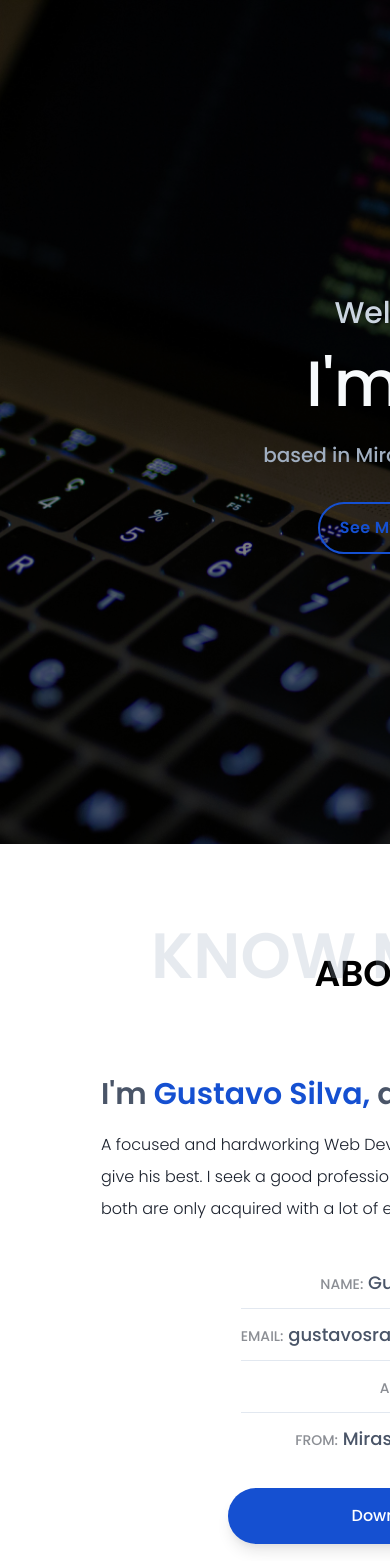
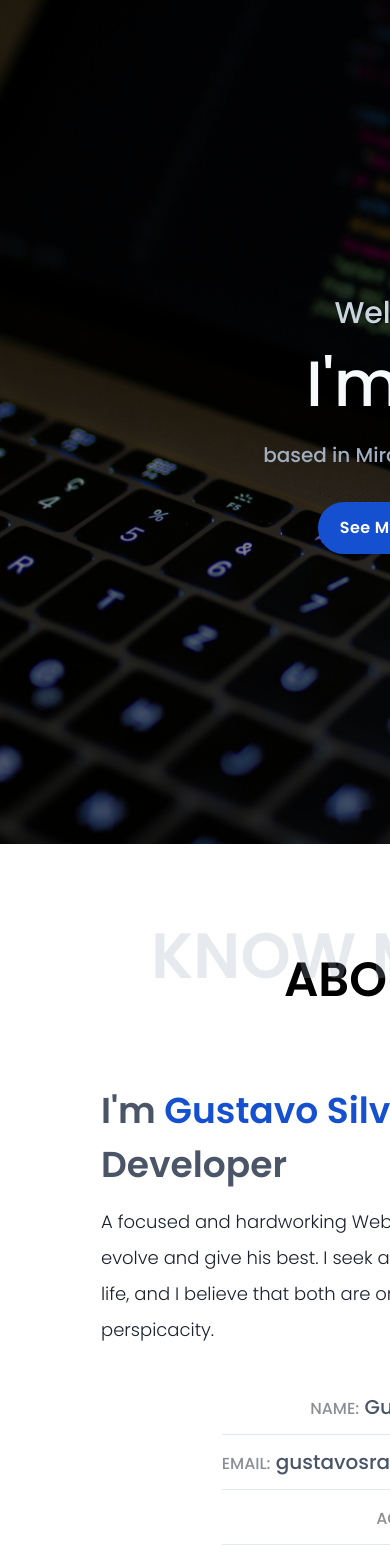
Before and after one commit to GustavoSilvaRamos/portfolio, a Next.js app: page / in a window 390 px wide. Shown: the top 1561 px of the page. Built offline with nearby package versions, Linux system fonts and the light colour scheme.

Commit message:
Update in mobile responsive

```diff
--- a/src/components/AboutMe.tsx
+++ b/src/components/AboutMe.tsx
@@ -6,15 +6,17 @@ export default function AboutMe() {
           <h3 className="text-6xl font-semibold text-gray-500 opacity-25">
             KNOW ME MORE
           </h3>
-          <h4 className="-mt-8 text-4xl font-semibold ">ABOUT ME</h4>
+          <h4 className="-mt-8 text-5xl font-semibold md:text-4xl ">
+            ABOUT ME
+          </h4>
         </div>
         <div className="flex flex-col items-center pt-20 md:justify-between md:items-start md:flex-row md:space-x-3">
           <div className="flex flex-col w-10/12 pb-10 md:w-8/12">
-            <h2 className="pb-3 text-3xl font-semibold text-gray-700">
+            <h2 className="pb-3 text-4xl font-semibold text-gray-700 md:text-3xl">
               I'm <span className="text-primary-600">Gustavo Silva,</span> a Web
               Developer
             </h2>
-            <p className="text-base font-light leading-loose text-gray-900">
+            <p className="text-lg font-light leading-loose text-gray-900 md:text-base">
               A focused and hardworking Web Developer, who always seeks to
               evolve and give his best. I seek a good professional and personal
               life, and I believe that both are only acquired with a lot of
@@ -23,20 +25,28 @@ export default function AboutMe() {
           </div>
           <div className="flex flex-col items-center w-10/12 text-center md:items-start md:text-left md:w-1/3">
             <ul className="flex flex-col items-start justify-start mt-1 space-y-3 ">
-              <li className="w-full pb-3 text-lg text-gray-700 border-b">
-                <span className="text-sm text-gray-900 opacity-50">NAME:</span>{' '}
+              <li className="w-full pb-3 text-xl text-gray-700 border-b md:text-lg">
+                <span className="text-base text-gray-900 opacity-50 md:text-sm">
+                  NAME:
+                </span>{' '}
                 Gustavo Silva
               </li>
-              <li className="w-full pb-3 text-lg text-gray-700 border-b">
-                <span className="text-sm text-gray-900 opacity-50">EMAIL:</span>{' '}
+              <li className="w-full pb-3 text-xl text-gray-700 border-b md:text-lg">
+                <span className="text-base text-gray-900 opacity-50 md:text-sm">
+                  EMAIL:
+                </span>{' '}
                 gustavosramos1@hotmail.com
               </li>
-              <li className="w-full pb-3 text-lg text-gray-700 border-b">
-                <span className="text-sm text-gray-900 opacity-50">AGE:</span>{' '}
+              <li className="w-full pb-3 text-xl text-gray-700 border-b md:text-lg">
+                <span className="text-base text-gray-900 opacity-50 md:text-sm">
+                  AGE:
+                </span>{' '}
                 21
               </li>
-              <li className="w-full pb-3 text-lg text-gray-700 ">
-                <span className="text-sm text-gray-900 opacity-50">FROM:</span>{' '}
+              <li className="w-full pb-3 text-xl text-gray-700 md:text-lg ">
+                <span className="text-base text-gray-900 opacity-50 md:text-sm">
+                  FROM:
+                </span>{' '}
                 Mirassol, São Paulo
               </li>
             </ul>
--- a/src/components/Contact.tsx
+++ b/src/components/Contact.tsx
@@ -26,12 +26,11 @@ export default function Contact() {
           <h3 className="text-6xl font-semibold text-gray-500 opacity-25">
             GET IN TOUCH
           </h3>
-          <h4 className="-mt-8 text-4xl font-semibold ">CONTACT</h4>
+          <h4 className="-mt-8 text-5xl font-semibold md:text-4xl ">CONTACT</h4>
         </div>
-
         <div className="flex flex-col-reverse items-center justify-between pt-20 md:items-start md:space-x-10 md:flex-row">
           <div className="flex flex-col w-full pt-10 md:pt-0 md:w-8/12">
-            <h2 className="pb-5 text-2xl font-semibold text-center md:text-left text-primary-700 ">
+            <h2 className="pb-5 text-3xl font-semibold text-center md:text-2xl md:text-left text-primary-700 ">
               Send me a message
             </h2>
             <form onSubmit={onSubmit}>
@@ -68,35 +67,35 @@ export default function Contact() {
             </form>
           </div>
           <div className="w-10/12 text-center md:text-left md:w-4/12">
-            <h2 className="mb-3 text-2xl font-semibold text-primary-700">
+            <h2 className="mb-3 text-3xl font-semibold md:text-2xl text-primary-700">
               Contact Info
             </h2>
-            <p className="text-base font-light text-gray-600">
+            <p className="text-lg font-light text-gray-600 md:text-base">
               Always available for freelance work if the right project comes
               along. Feel free to contact me!
             </p>
             <ul className="flex flex-col mt-5 space-y-3 leading-tight">
-              <li className="text-sm font-light text-gray-600 ">
+              <li className="text-base font-light text-gray-600 md:text-sm ">
                 Name <br />
-                <span className="text-base font-semibold text-gray-900 ">
+                <span className="text-lg font-semibold text-gray-900 md:text-base ">
                   Gustavo Silva
                 </span>
               </li>
-              <li className="text-sm font-light text-gray-600 ">
+              <li className="text-base font-light text-gray-600 md:text-sm ">
                 Location <br />{' '}
-                <span className="text-base font-semibold text-gray-900 ">
+                <span className="text-lg font-semibold text-gray-900 md:text-base ">
                   Brazil
                 </span>
               </li>
-              <li className="text-sm font-light text-gray-600 ">
+              <li className="text-base font-light text-gray-600 md:text-sm ">
                 Phone <br />{' '}
-                <span className="text-base font-semibold text-gray-900 ">
+                <span className="text-lg font-semibold text-gray-900 md:text-base ">
                   +55(17) 98199-9084
                 </span>
               </li>
-              <li className="text-sm font-light text-gray-600 ">
+              <li className="text-base font-light text-gray-600 md:text-sm ">
                 Email <br />{' '}
-                <span className="text-base font-semibold text-gray-900 ">
+                <span className="text-lg font-semibold text-gray-900 md:text-base ">
                   gustavosilv1234@gmail.com
                 </span>
               </li>
--- a/src/components/Hero.tsx
+++ b/src/components/Hero.tsx
@@ -28,7 +28,7 @@ export default function Hero() {
           based in Mirassol, São Paulo
         </h3>
         <a className="z-20" href="#portfolio">
-          <button className="px-5 py-3 font-semibold tracking-wide transition duration-200 ease-in-out border-2 rounded-full text-primary-600 border-primary-600 hover:text-white hover:bg-primary-600">
+          <button className="px-5 py-3 font-semibold tracking-wide text-white transition duration-200 ease-in-out border-2 rounded-full md:bg-transparent bg-primary-600 md:text-primary-600 border-primary-600 hover:text-white hover:bg-primary-600">
             See My Projects
           </button>
         </a>
--- a/src/components/Portfolio.tsx
+++ b/src/components/Portfolio.tsx
@@ -6,7 +6,9 @@ export default function Portfolio() {
           <h3 className="text-6xl font-semibold text-gray-500 opacity-25">
             MY WORKS
           </h3>
-          <h4 className="-mt-8 text-4xl font-semibold ">PORTFOLIO</h4>
+          <h4 className="-mt-8 text-5xl font-semibold md:text-4xl ">
+            PORTFOLIO
+          </h4>
         </div>
         <div className="container grid grid-flow-row grid-cols-1 gap-8 pt-10 md:grid-cols-2 ">
           <div className="transition duration-500 ease-in-out border-4 border-transparent rounded-sm opacity-75 hover:opacity-100 hover:border-primary-600">
```
